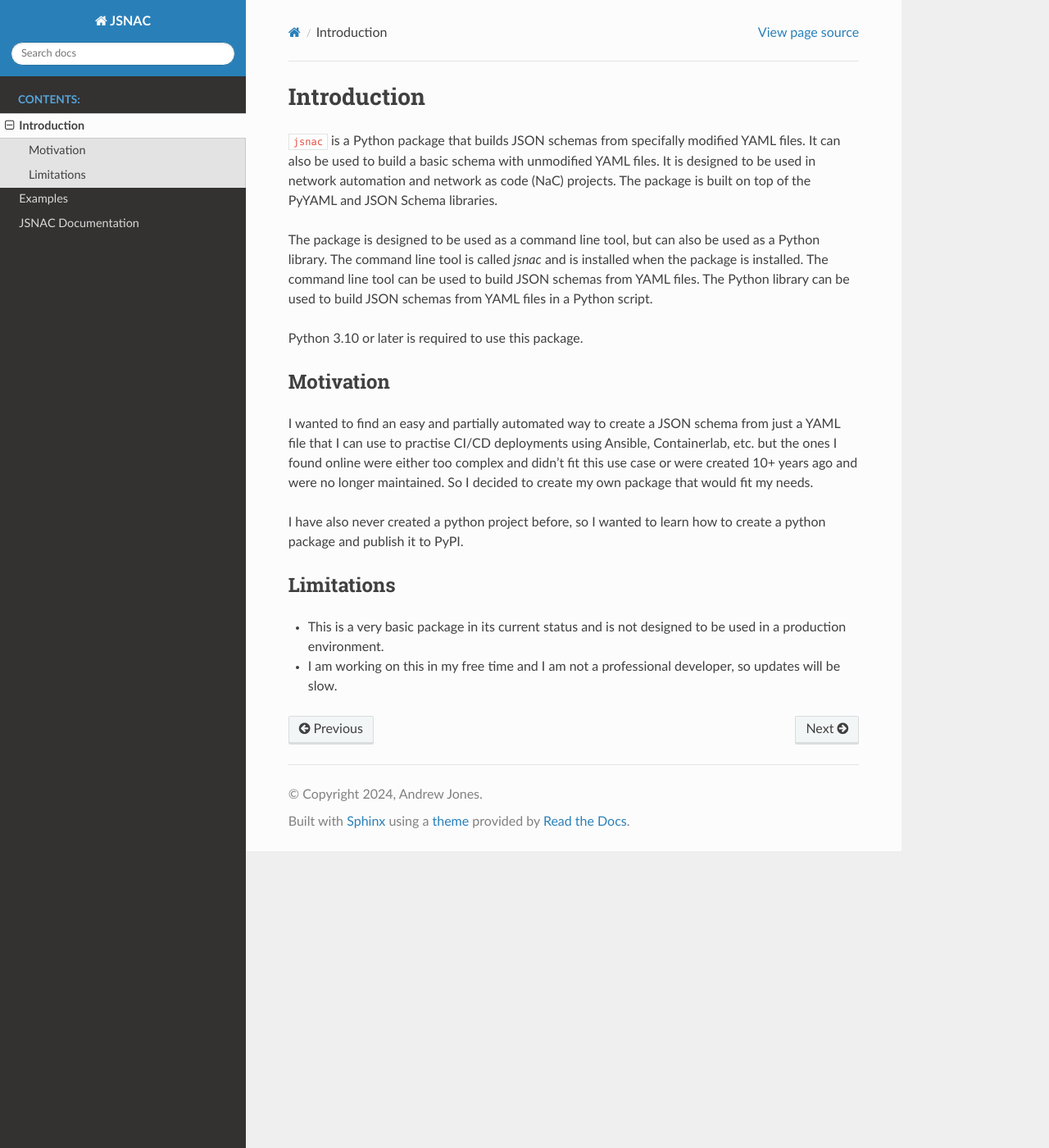
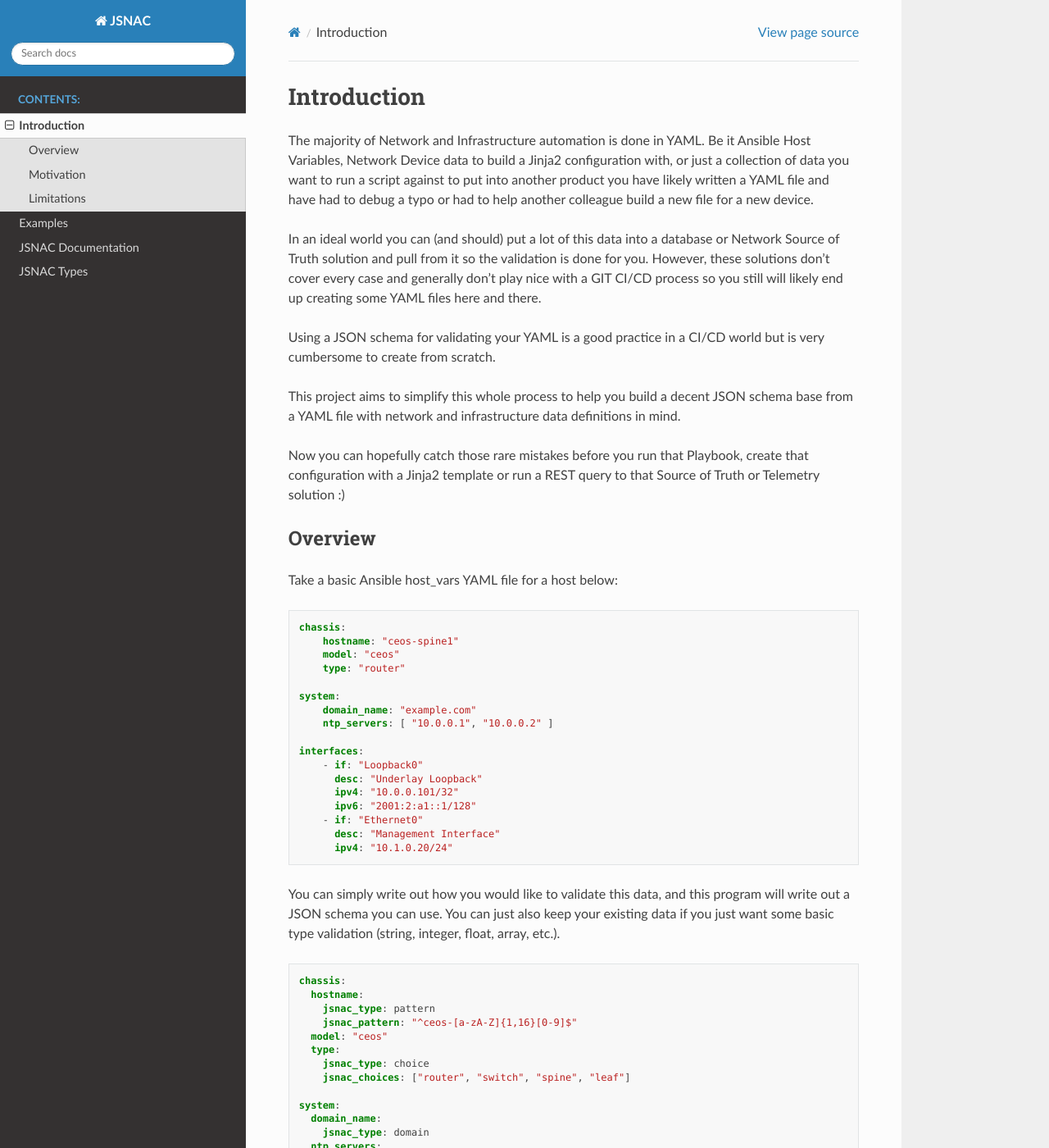
Before and after one commit to commitconfirmed/jsnac, a Sphinx documentation site: the page built from docs/source/intro.rst, in a window 1280 px wide and 1400 px high. Shown: the whole window at 82% size. Built offline with Sphinx 7.4.7 and the Read the Docs theme 3.1.0, drawn with Linux system fonts in a browser that asks for light colours; some of the changed text lies outside the part shown.

Commit message:
Documentation updates

```diff
--- a/docs/source/index.rst
+++ b/docs/source/index.rst
@@ -13,6 +13,7 @@ JSNAC documentation
    intro
    examples
    jsnac
+   types
 
 Indices and tables
 ==================
--- a/docs/source/intro.rst
+++ b/docs/source/intro.rst
@@ -1,11 +1,88 @@
 Introduction
 ============
 
-``jsnac`` is a Python package that builds JSON schemas from specifally modified YAML files. It can also be used to build a basic schema with unmodified YAML files. It is designed to be used in network automation and network as code (NaC) projects. The package is built on top of the PyYAML and JSON Schema libraries.
+The majority of Network and Infrastructure automation is done in YAML. Be it Ansible Host Variables, Network Device data to build a Jinja2 configuration with, or just a collection of data you want to run a script against to put into another product you have likely written a YAML file and have had to debug a typo or had to help another colleague build a new file for a new device.
 
-The package is designed to be used as a command line tool, but can also be used as a Python library. The command line tool is called `jsnac` and is installed when the package is installed. The command line tool can be used to build JSON schemas from YAML files. The Python library can be used to build JSON schemas from YAML files in a Python script.
+In an ideal world you can (and should) put a lot of this data into a database or Network Source of Truth solution and pull from it so the validation is done for you. However, these solutions don't cover every case and generally don't play nice with a GIT CI/CD process so you still will likely end up creating some YAML files here and there.
 
-Python 3.10 or later is required to use this package.
+Using a JSON schema for validating your YAML is a good practice in a CI/CD world but is very cumbersome to create from scratch.
+
+This project aims to simplify this whole process to help you build a decent JSON schema base from a YAML file with network and infrastructure data definitions in mind.
+
+Now you can hopefully catch those rare mistakes before you run that Playbook, create that configuration with a Jinja2 template or run a REST query to that Source of Truth or Telemetry solution :)
+
+Overview
+********
+
+Take a basic Ansible host_vars YAML file for a host below:
+
+.. code-block:: yaml
+
+    chassis:
+        hostname: "ceos-spine1"
+        model: "ceos"
+        type: "router"
+
+    system:
+        domain_name: "example.com"
+        ntp_servers: [ "10.0.0.1", "10.0.0.2" ]
+
+    interfaces:
+        - if: "Loopback0"
+          desc: "Underlay Loopback"
+          ipv4: "10.0.0.101/32"
+          ipv6: "2001:2:a1::1/128"
+        - if: "Ethernet0"
+          desc: "Management Interface"
+          ipv4: "10.1.0.20/24"
+
+You can simply write out how you would like to validate this data, and this program will write out a JSON schema you can use. You can just also keep your existing data if you just want some basic type validation (string, integer, float, array, etc.).
+
+.. code-block:: yaml
+
+    chassis:
+      hostname:
+        jsnac_type: pattern
+        jsnac_pattern: "^ceos-[a-zA-Z]{1,16}[0-9]$"
+      model: "ceos"
+      type:
+        jsnac_type: choice
+        jsnac_choices: ["router", "switch", "spine", "leaf"]
+
+    system:
+      domain_name:
+        jsnac_type: domain
+      ntp_servers:
+        jsnac_type: ipv4
+
+    interfaces:
+      - if:
+          jsnac_type: string
+        desc:
+          jsnac_type: string
+        ipv4:
+          jsnac_type: ipv4_cidr
+        ipv6:
+          jsnac_type: ipv6_cidr
+
+Alternatively, you can also just use dictionaries inplace if you prefer that style of formatting:
+
+.. code-block:: yaml
+
+    chassis:
+      hostname: { jsnac_type: pattern, jsnac_pattern: "^ceos-[a-zA-Z]{1,16}[0-9]$" }
+      model: "ceos"
+      type: { jsnac_type: choice, jsnac_choices: ["router", "switch", "spine", "leaf"] }
+
+    system:
+      domain_name: { jsnac_type: domain }
+      ntp_servers: { jsnac_type: ipv4 }
+
+    interfaces:
+      - if: { jsnac_type: string }
+        desc: { jsnac_type: string }
+        ipv4: { jsnac_type: ipv4_cidr }
+        ipv6: { jsnac_type: ipv6_cidr }
 
 Motivation
 **********
```
Also changed, not shown: docs/source/types.rst (added, +52 -0 lines).
